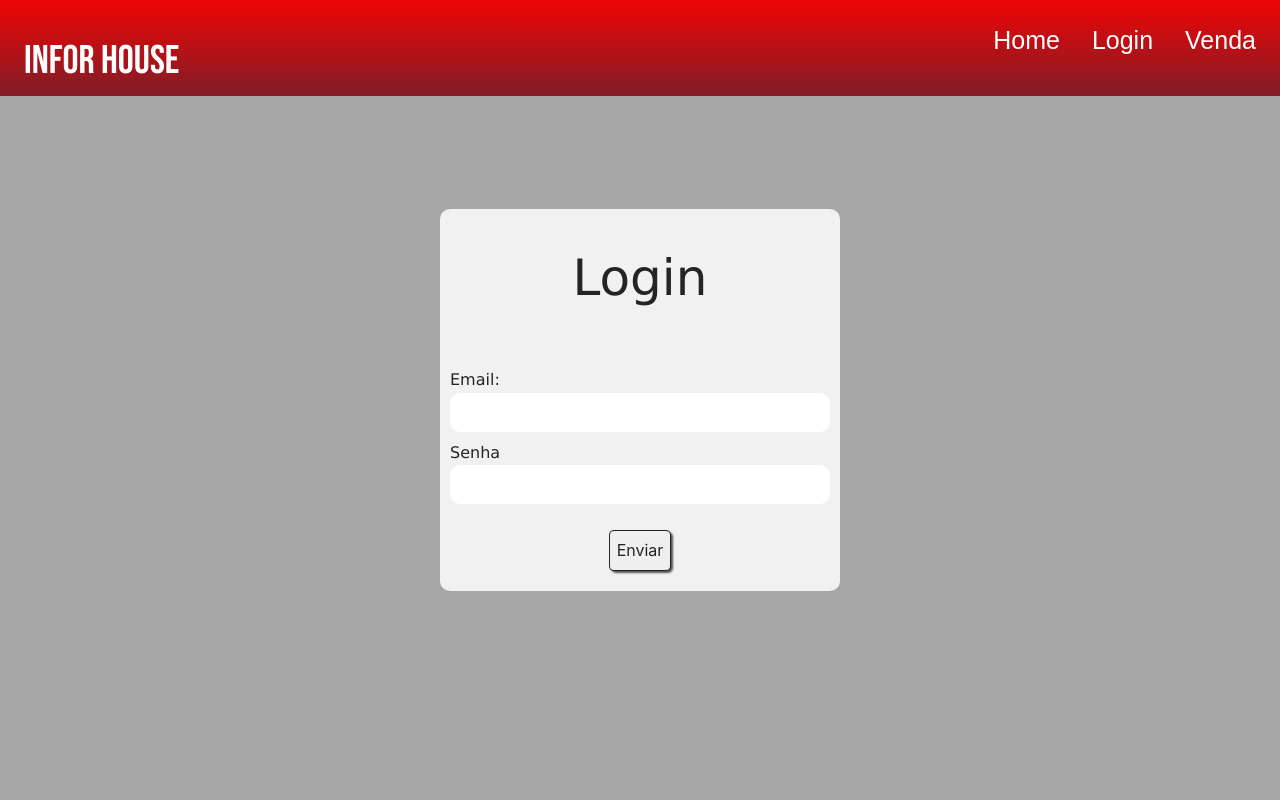
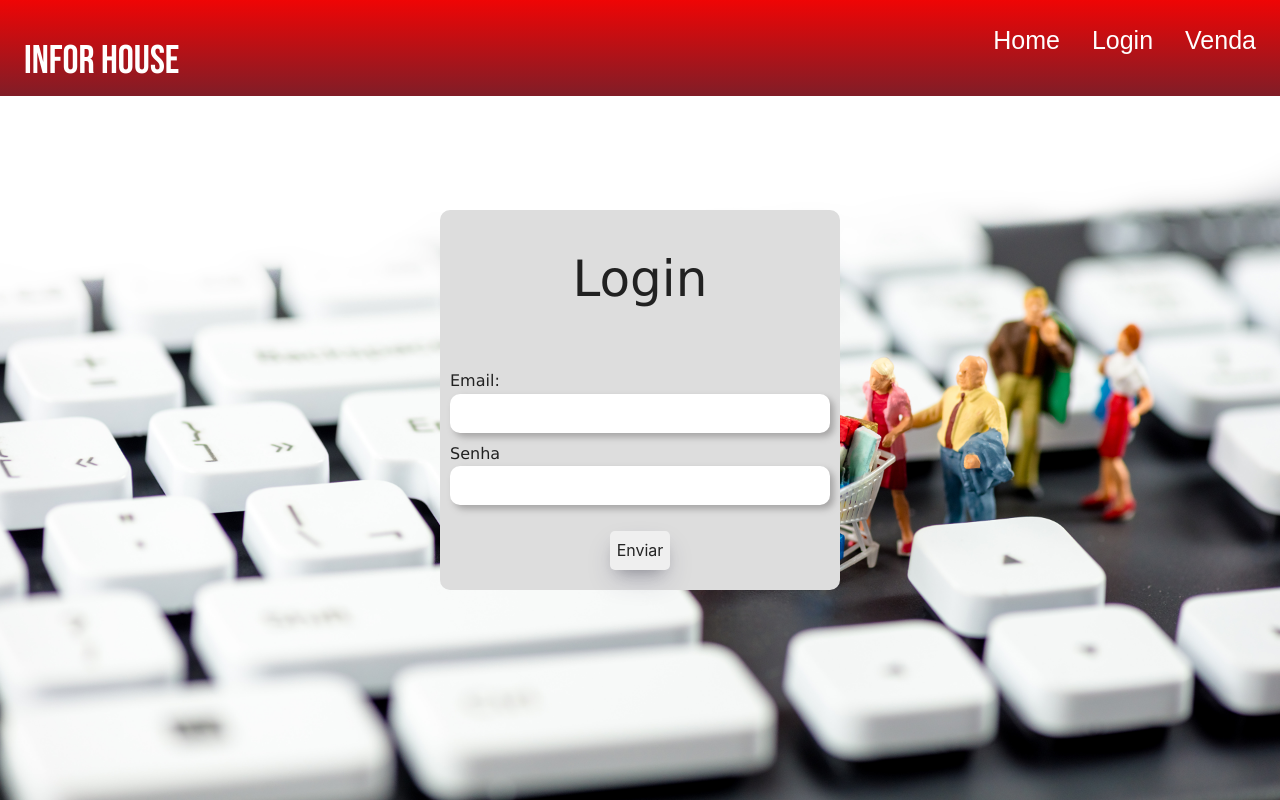
Before and after one commit to IuryMT/EstagioInforHouse, a React (Create React App) app: page /Login in a window 1280 px wide. Built offline with nearby package versions, Linux system fonts and the light colour scheme.

Commit message:
alteração de login

```diff
--- a/src/components/Login.js
+++ b/src/components/Login.js
@@ -1,5 +1,6 @@
 import './css/Login.scss'
 import { useState } from 'react';
+import mer from '../../img/mer.jpg'
 // import { Redirect } from 'react-router'
 
 export function Login() {
@@ -14,6 +15,7 @@ export function Login() {
     return (
         <>
             <div className='content'>
+                {/* <img src={mer} alt= "bfuyv" className='bgf'/> */}
                 <form onSubmit={handleSubmit} className="Formulario">
                     <h1>Login</h1>
                     <div id="field">
--- a/src/components/css/Login.scss
+++ b/src/components/css/Login.scss
@@ -3,10 +3,23 @@
     flex-direction: column;
     align-items: center;
     justify-content: center;
-    min-height: 100vh;
-    background-color: rgb(168, 167, 167);
-    padding: 0 2rem;
+    max-height: 100vh;
+    max-width: 100vw;
+    overflow-y: hidden;
+
+
+//     background: rgb(254,254,254);
+// background: linear-gradient(180deg, rgba(254,254,254,1) 0%, rgba(118,123,126,1) 89%, rgba(29,32,37,1) 100%);
+
+
+    // background-color: rgb(168, 167, 167);
+//     background: rgb(1,164,154);
+// background: linear-gradient(42deg, rgba(1,164,154,1) 0%, rgba(0,0,0,1) 50%, rgba(203,0,0,1) 100%);
     // box-shadow: 5px 5px 0px rgb(0, 0, 0);
+}.bgf{
+    width: 100vw;
+    opacity: 1;
+    image-rendering: optimizeSpeed;
 }
 
 h1{
@@ -20,9 +33,10 @@ h1{
 .Formulario{
     width: 100%;
     max-width: 400px;
-    background-color: #f1f1f1;
+    background-color: #dddddd;
     padding: 5px 10px 10px;
     border-radius: 10px;
+    position: absolute;
 }
 
 #field{
@@ -44,6 +58,7 @@ label{
     padding: 7px;
     border-radius: 10px;
     font-size: 16px;
+    box-shadow: 4px 4px 7px rgb(165, 164, 164);
 }
 
 #actions{
@@ -56,7 +71,12 @@ label{
     padding: 7px;
     cursor: pointer;
     font-size: 16px;
-    border: 1px solid;
+    border: none;
     border-radius: 5px;
-    box-shadow: 2px 2px 2px rgb(85, 85, 85);
+    box-shadow: rgba(50, 50, 93, 0.25) 0px 13px 27px -5px, rgba(0, 0, 0, 0.3) 0px 8px 16px -8px;
+
+}.enviar:hover{
+    animation-duration: 1.5s;
+    box-shadow: rgba(50, 50, 93, 0.25) 0px 2px 5px -1px, rgba(0, 0, 0, 0.3) 0px 1px 3px -1px;
+
 }
--- a/src/components/css/Main.scss
+++ b/src/components/css/Main.scss
@@ -39,6 +39,7 @@ h1.title::selection{
     text-align: center;
     border: 0;
     border-radius: 10px;
+    box-shadow: 3px 3px 7px rgb(122, 122, 122);
 }
 
 .direita{
--- a/src/pages/Login/index.js
+++ b/src/pages/Login/index.js
@@ -1,6 +1,7 @@
 import '../../components/css/Login.scss';
 import { useState } from 'react';
 import React from 'react'
+import mer from '../../img/mer.jpg'
 
 export const Login = () => {
 
@@ -12,9 +13,10 @@ export const Login = () => {
         console.log({ email, password });
     }
 
-    return(
+    return (
         <>
             <div className='content'>
+                <img src={mer} alt="bfuyv" className='bgf' />
                 <form onSubmit={handleSubmit} className="Formulario">
                     <h1>Login</h1>
                     <div id="field">
```
Also changed, not shown: src/img/mer.jpg (added). Lines whose indentation alone changed are shown as unchanged.
